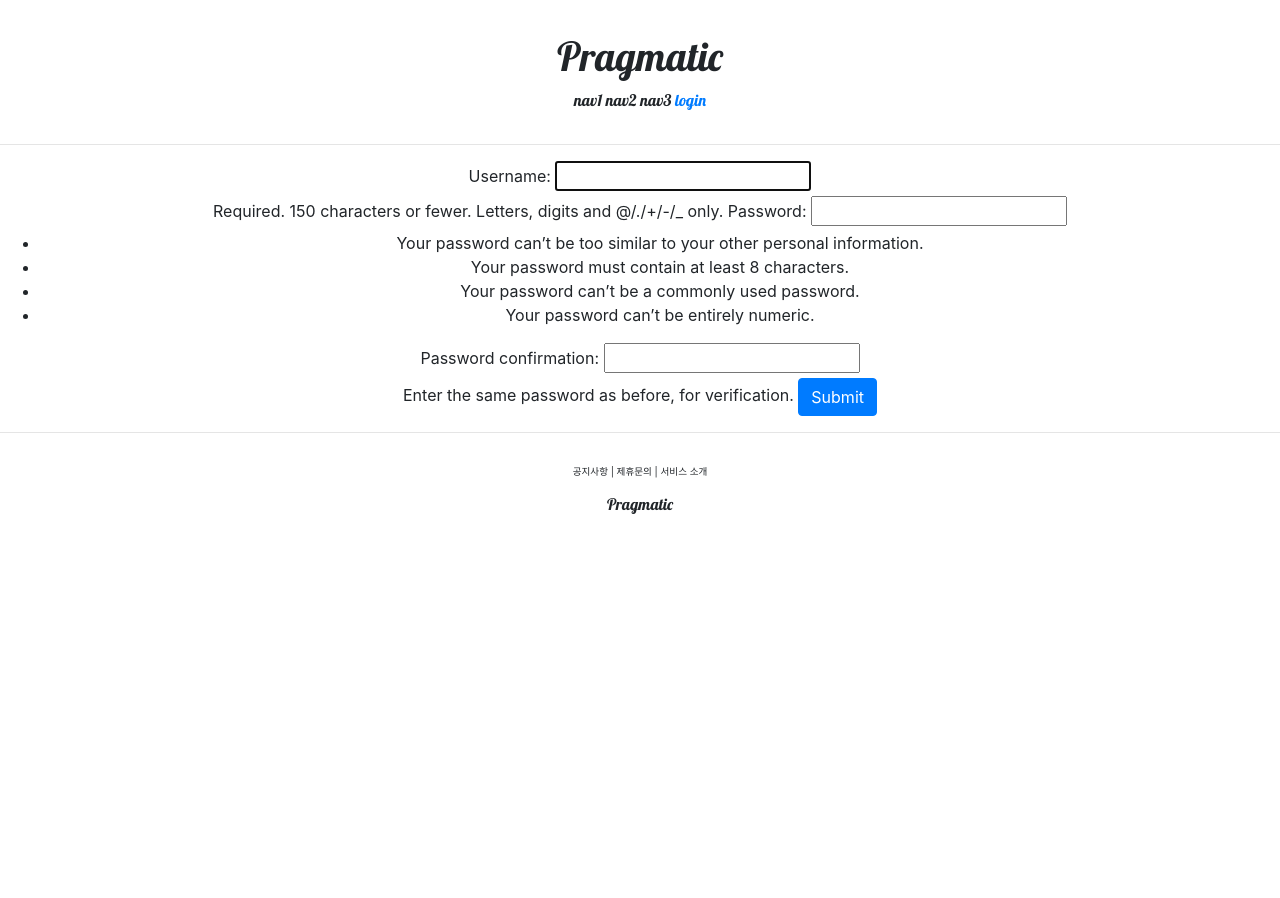
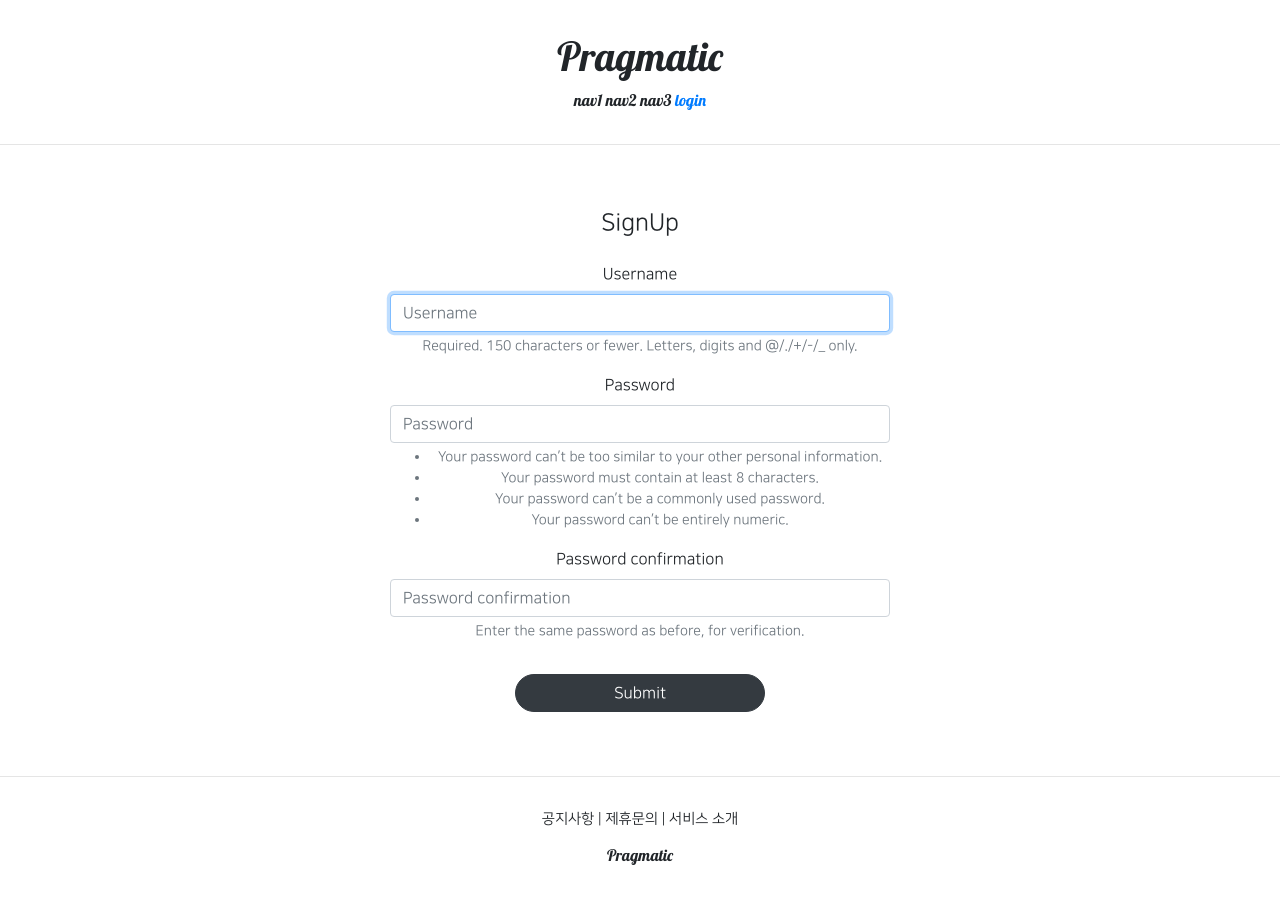
Before and after one commit to lhjwork/pinterest_django, a Django app: page /account/create/ in a window 1280 px wide. Before the commit the page ends 514 px from the top, so only its background shows below. Run offline with Django 4.2, Linux system fonts and the light colour scheme; some libraries are stand-ins or nearby versions.

Commit message:
23. Form design adjustment with Bootstrap

```diff
--- a/accountapp/templates/accountapp/create.html
+++ b/accountapp/templates/accountapp/create.html
@@ -1,13 +1,21 @@
 {% extends 'base.html' %}
+{% load bootstrap4 %}
+
 
 {% block content %}
 
-<div style="text-align: center">
+<div style="text-align:center; max-width:500px; margin:4rem auto;">
+
+    <div class="mb-4">
+        <h4>SignUp</h4>
+    </div>
+
 <!--   aoccoutapp:create :: 어떤앱에서:어떤 라우팅으로 가라 -->
     <form action="{% url 'accountapp:create' %}" method="post">
         {% csrf_token %}
-        {{ form }}
-        <input type="submit" class="btn btn-primary">
+<!--        {{ form }}-->
+        {% bootstrap_form form %}
+        <input type="submit" class="btn btn-dark rounded-pill col-6 mt-3 ">
     </form>
 </div>
 
--- a/pragmatic/settings.py
+++ b/pragmatic/settings.py
@@ -59,6 +59,7 @@ INSTALLED_APPS = [
     'django.contrib.sessions',
     'django.contrib.messages',
     'django.contrib.staticfiles',
+    'bootstrap4',
     'accountapp',
 ]
 
--- a/static/base.css
+++ b/static/base.css
@@ -5,7 +5,7 @@
 
 .pragmatic_footer_button {
 
-     font-size: .6rem;
+     font-size: .9rem;
 }
 
 
--- a/templates/base.html
+++ b/templates/base.html
@@ -3,7 +3,7 @@
 
 {% include 'head.html' %}
 
-<body>
+<body style="font-family: 'NanumSquareR'">
     {% include 'header.html' %}
 
     <hr>
--- a/templates/head.html
+++ b/templates/head.html
@@ -14,4 +14,28 @@
 
 <!-- DEFAULT CSS LINK -->
     <link rel="stylesheet" type="text/css" href="{% static 'base.css' %}">
+
+    <style>
+        @font-face {
+            font-family :'NanumSquareR';
+            src : local('NanumSquareR'),
+            url("{% static 'fonts/NanumSquareR.ttf' %}") format("opentype");
+        }
+        @font-face {
+            font-family :'NanumSquareEB';
+            src : local('NanumSquareEB'),
+            url("{% static 'fonts/NanumSquareEB.otf' %}") format("opentype");
+        }
+        @font-face {
+            font-family :'NanumSquareB';
+            src : local('NanumSquareB'),
+            url("{% static 'fonts/NanumSquareB.otf' %}") format("opentype");
+        }
+        @font-face {
+            font-family :'NanumSquareR';
+            src : local('NanumSquareR'),
+            url("{% static 'fonts/NanumSquareR.otf' %}") format("opentype");
+        }
+
+    </style>
 </head>
```
Also changed, not shown: accountapp/templates/accountapp/login.html (+5 -3 lines), static/fonts/NanumSquareB.otf (added), static/fonts/NanumSquareB.ttf (added), static/fonts/NanumSquareEB.otf (added), static/fonts/NanumSquareEB.ttf (added), static/fonts/NanumSquareL.otf (added), static/fonts/NanumSquareL.ttf (added), static/fonts/NanumSquareR.otf (added), static/fonts/NanumSquareR.ttf (added).
